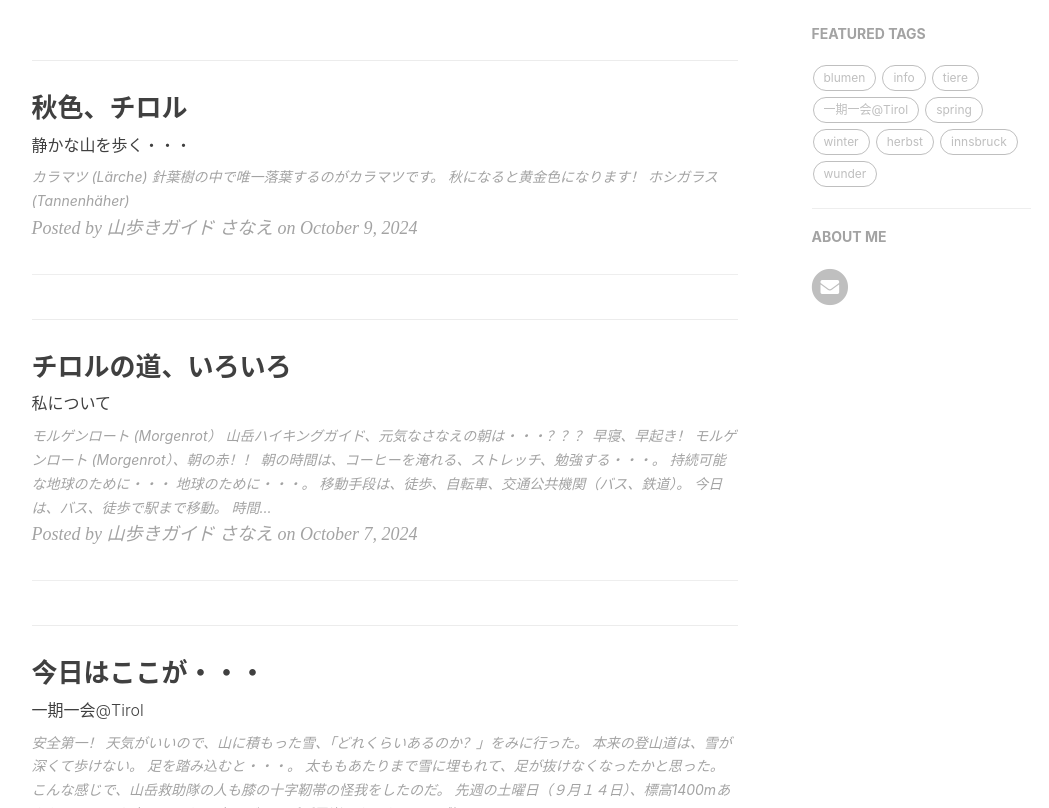
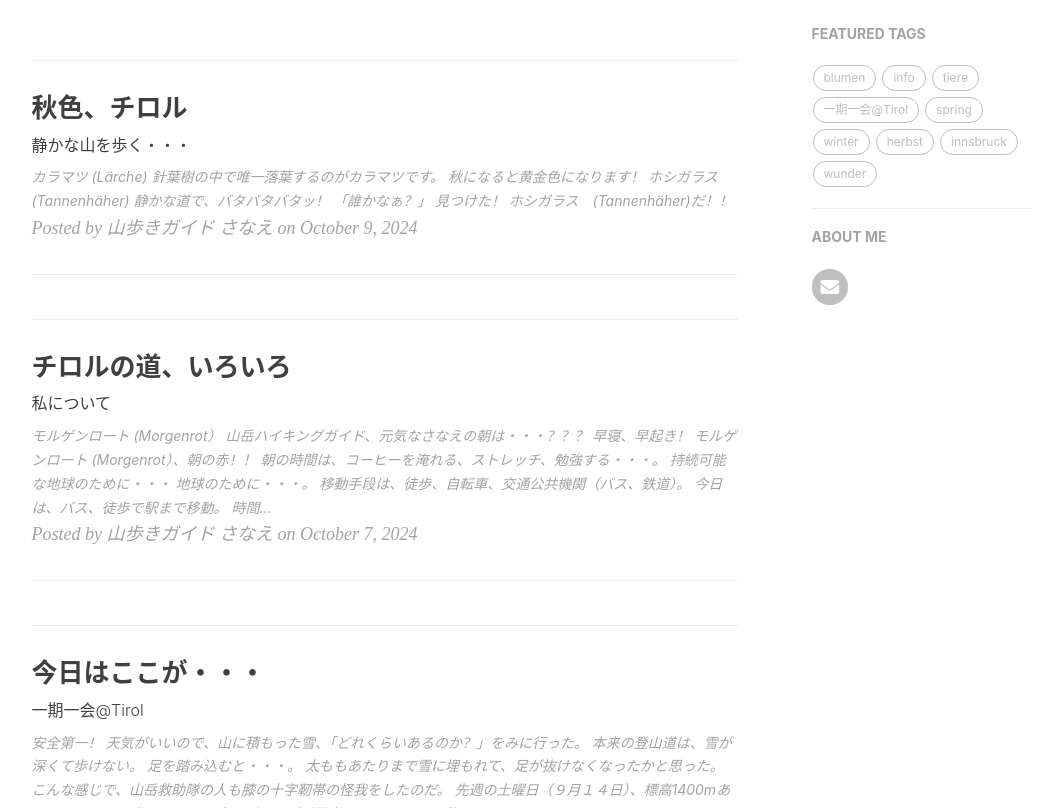
Before and after one commit to yamayagi/yamayagi.github.io, a Jekyll site: the page built from index.html, in a window 1280 px wide and 900 px high, scrolled down 330 px, cut to the strip 92-900 px from the top of the window. Shown: the whole strip, without its empty margins (136-1185 px from the left). Built offline with Jekyll 4.4.1, drawn with Linux system fonts in a browser that asks for light colours; nearby versions of some CDN libraries; the list of posts is cut into pages by our own code; comment, search, counter and statistics services are not loaded.

Commit message:
Update 2024-10-09-herbst.md

```diff
--- a/_posts/2024-10-09-herbst.md
+++ b/_posts/2024-10-09-herbst.md
@@ -14,3 +14,15 @@ tags: [herbst]
 
 
 # ホシガラス　(Tannenhäher)
+
+静かな道で、バタバタバタッ！
+
+「誰かなぁ？」
+
+![20241009soelden2](https://piwigo.schickl.de/i.php?/upload/2024/10/11/20241011101919-6727fa71-me.jpg)
+
+見つけた！
+
+ホシガラス　(Tannenhäher)だ！！
+
+![20241009tannenhaeher](https://piwigo.schickl.de/i.php?/upload/2024/10/11/20241011101503-6f4bbd8f-me.jpg)
```
